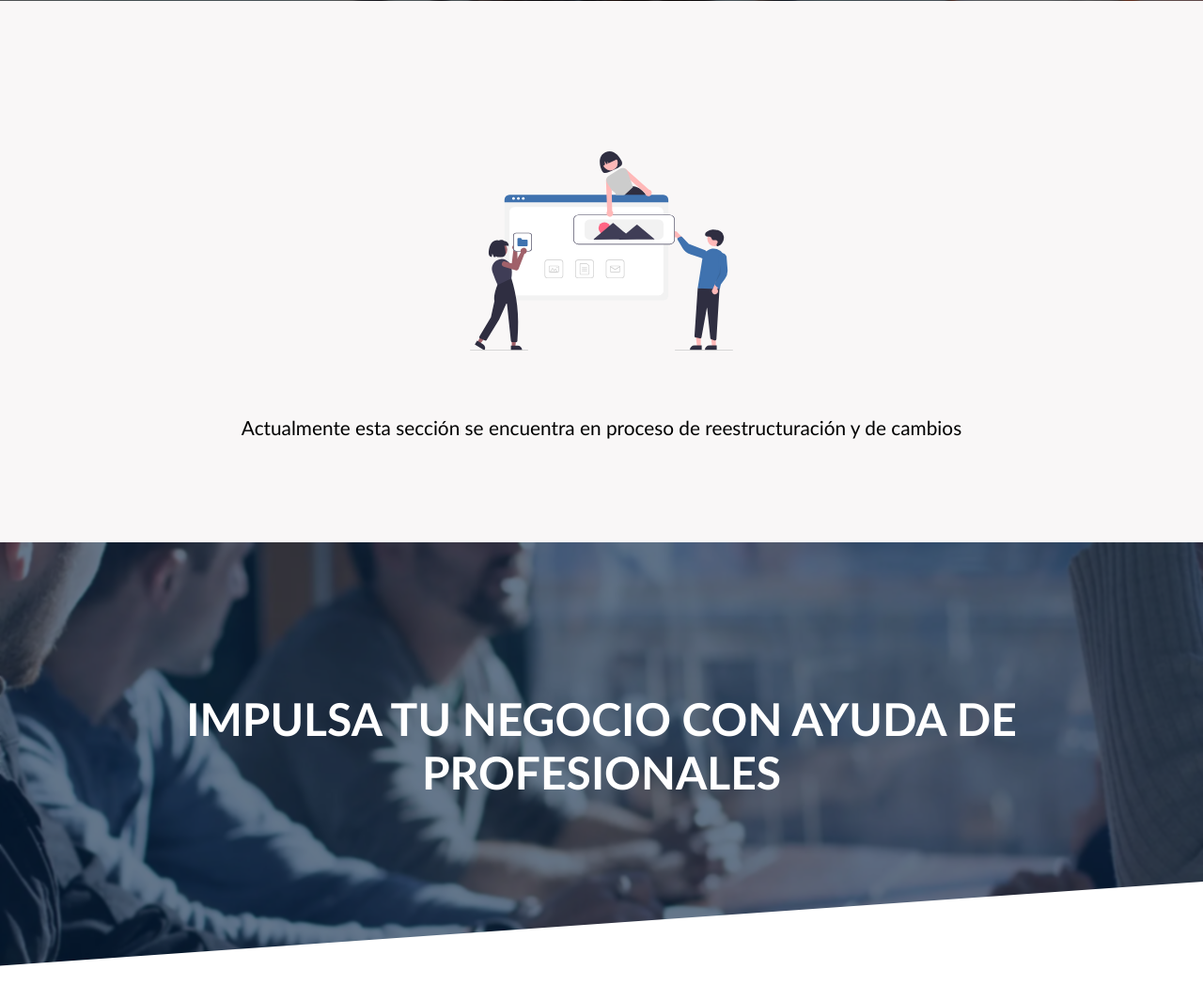
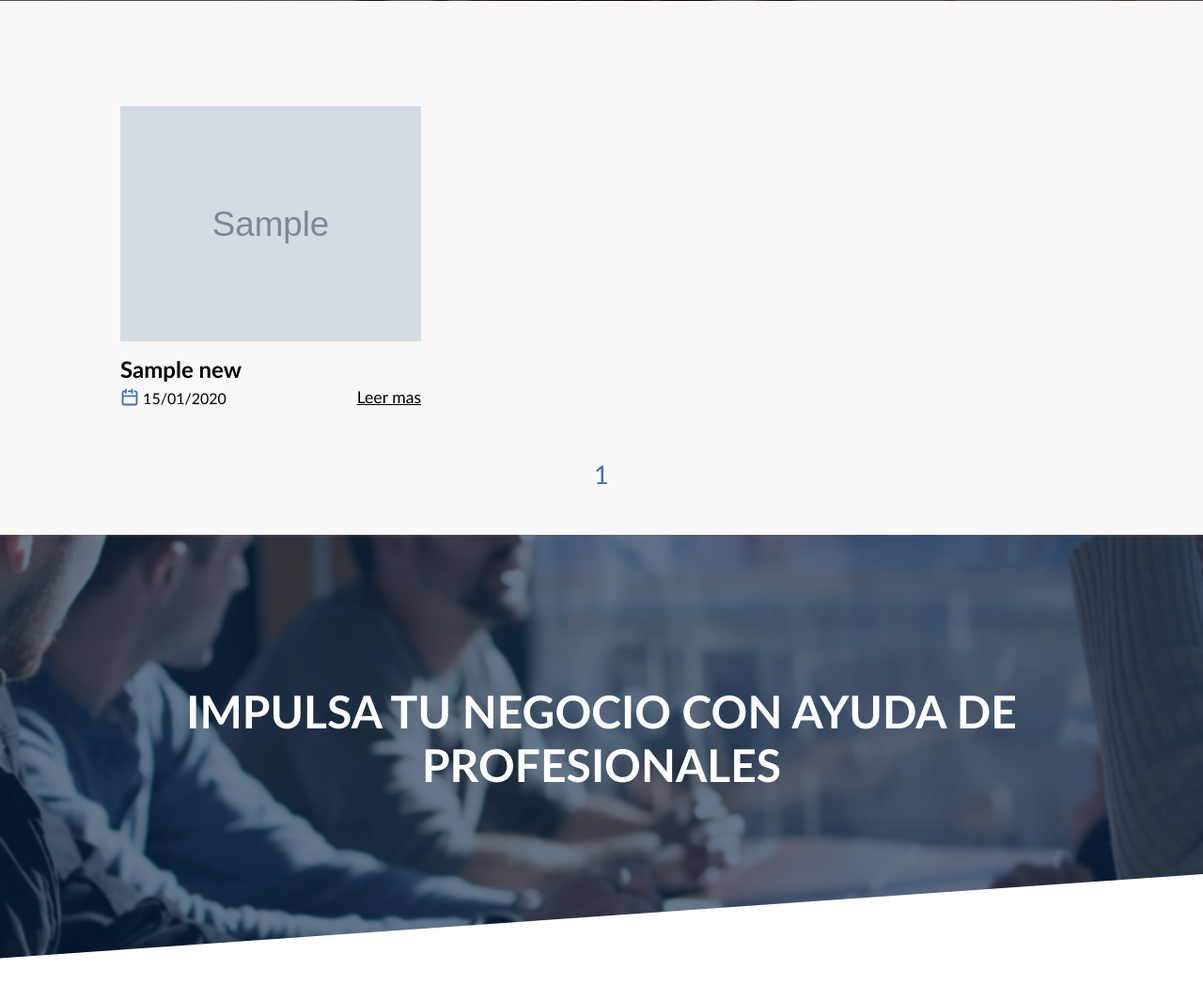
Before and after one commit to Lauty128/Site-for-consultancy, a PHP site: page /views/novedades.php in a window 1280 px wide. Shown: the part 516-1564 px from the top of the page at 94% size. Run offline with PHP 8.4, Linux system fonts and the light colour scheme; tables that the repository leaves empty or names only in its code hold one stand-in row (values such as "Sample post"); grey boxes marked "Sample" are stand-in pictures.

Commit message:
Empty list message changed

```diff
--- a/views/novedades.php
+++ b/views/novedades.php
@@ -3,8 +3,8 @@
 
     $page = (isset($_GET['page']) && ($_GET['page'] >= 1)) ? (int)$_GET['page'] : 1;
 
-    // $response = NewsController::getAll($page - 1);
-    // $news = $response['data'];
+    $response = NewsController::getAll($page - 1);
+    $news = $response['data'];
 ?>
 
 <!DOCTYPE html>
@@ -24,12 +24,81 @@
 
     <section class="VacanciesList">
 
+    <?php if(count($news) > 0){  ?>
         <div class="VacanciesList__container VacanciesList__container--little" style="row-gap: 3em;">
+
+            <!-- ARTICLES LIST -->
+            <?php foreach ($news as $key => $article) { ?>
+                <div class="NewsCard">
+                    <div style="width: 100%; height:250px; margin-bottom:15px">
+                        <?= ($article['image'] == null)
+                                    ? '<img style="width:100%; height:100%" src="/admin/images/news/notfound.jpg" />'
+                                    : '<img style="width:100%; height:100%" src="/admin/images/news/'.$article['image'].'" />' ?>
+                    </div>
+                    <h3 class="NewsCard__h3" title="<?= $article['title'] ?>"><?= $article['title'] ?></h3>
+                    <div class="flex-between-center">
+                        <span class="NewsCard__span">
+                            <svg style="vertical-align: bottom;" width="20px" height="20px" stroke-width="2.2" viewBox="0 0 24 24" fill="none" xmlns="http://www.w3.org/2000/svg" color="#3F72AF"><path d="M15 4V2m0 2v2m0-2h-4.5M3 10v9a2 2 0 002 2h14a2 2 0 002-2v-9H3zM3 10V6a2 2 0 012-2h2M7 2v4M21 10V6a2 2 0 00-2-2h-.5" stroke="#3F72AF" stroke-width="2.2" stroke-linecap="round" stroke-linejoin="round"></path></svg>
+                            <?php $date = date_create($article['created_at']); echo date_format($date, 'd/m/Y') ?>
+                        </span>
+                        <a href="/novedades/<?= $article['id_news'] ?>" style="text-decoration: underline; font-size:1.1em">
+                            Leer mas
+                        </a>
+                    </div>
+                </div>
+            <?php }  ?>
+        </div>
+
+        <!-- PAGINATION -->
+        <div class="VacanciesList__pagination">
+            <?php if($page > 1){  ?>
+                <a href="/novedades?page=<?= intval($page) - 1; ?>">
+                    <svg xmlns="http://www.w3.org/2000/svg" height="1em" viewBox="0 0 512 512"><path d="M48 256a208 208 0 1 1 416 0A208 208 0 1 1 48 256zm464 0A256 256 0 1 0 0 256a256 256 0 1 0 512 0zM217.4 376.9c4.2 4.5 10.1 7.1 16.3 7.1c12.3 0 22.3-10 22.3-22.3V304h96c17.7 0 32-14.3 32-32V240c0-17.7-14.3-32-32-32H256V150.3c0-12.3-10-22.3-22.3-22.3c-6.2 0-12.1 2.6-16.3 7.1L117.5 242.2c-3.5 3.8-5.5 8.7-5.5 13.8s2 10.1 5.5 13.8l99.9 107.1z"/></svg>
+                </a>
+            <?php }  ?>
+
+            <?php for ($i=2; $i > 0; $i--) {
+                if(($page - $i) >= 1){
+                    echo '<a href="/novedades?page='.(intval($page) - 1).'">'.($page - $i).'</a>';
+                }
+            }  ?>
+            <span class="VacanciesList__pagination--select"><?= $page ?></span>
+            <?php for ($i=0; $i < 2; $i++) {
+                if( (($page + $i) * 6) < $response['total']){
+                    echo '<a href="/novedades?page='.(intval($page) + 1 + $i).'">'.($page + $i + 1).'</a>';
+                }
+            }  ?>
+            <?php if((intval($page) * 6) < $response['total']){  ?>
+                <a href="/novedades?page=<?= intval($page) + 1; ?>">
+                    <svg xmlns="http://www.w3.org/2000/svg" height="1em" viewBox="0 0 512 512"><path d="M464 256A208 208 0 1 1 48 256a208 208 0 1 1 416 0zM0 256a256 256 0 1 0 512 0A256 256 0 1 0 0 256zM294.6 135.1c-4.2-4.5-10.1-7.1-16.3-7.1C266 128 256 138 256 150.3V208H160c-17.7 0-32 14.3-32 32v32c0 17.7 14.3 32 32 32h96v57.7c0 12.3 10 22.3 22.3 22.3c6.2 0 12.1-2.6 16.3-7.1l99.9-107.1c3.5-3.8 5.5-8.7 5.5-13.8s-2-10.1-5.5-13.8L294.6 135.1z"/></svg>
+                </a>
+            <?php }  ?>
+        </div>
+
+
+    <?php }else{ ?>
+
+        <div class="VacanciesList__container VacanciesList__container--little" style="row-gap: 1em; margin-top:3em;grid-template-columns: 1fr">
+            <div style="display:flex; justify-content:center;">
+                <img src="/public/assets/empty.svg" width="230px" alt="">
+            </div>
+            <p style="text-align:center; font-size: 1.3em;margin-bottom:0; margin-top:2em">No se encontró ningún elemento en esta página.</p>
+            <div style="width: 100%; display:flex; justify-content:center">
+                <a href="/novedades" style="padding:3px 6px; background-color:#3f72af; color:#fff">Reiniciar pagina</a>
+            </div>
+        </div>
+
+    <?php }  ?>
+
+
+
+
+        <!-- <div class="VacanciesList__container VacanciesList__container--little" style="row-gap: 3em;">
             <div style="grid-column: 3 span; display:flex; justify-content:center; margin-top:3em">
                 <img src="/public/assets/building.svg" width="280px" alt="">
             </div>
             <p style="grid-column: 3 span; text-align:center; font-size: 1.3em; margin-bottom:3em">Actualmente esta sección se encuentra en proceso de reestructuración y de cambios</p>
-        </div>
+        </div> -->
 
 
     </section>
```
Also changed, not shown: views/cursos.php (+11 -0 lines), views/vacantes.php (+11 -2 lines), views/public/assets/empty.svg (added).
